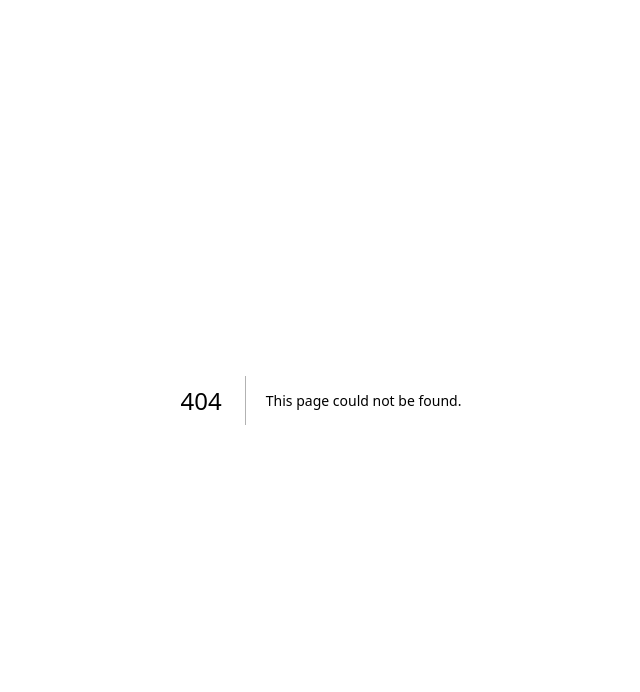
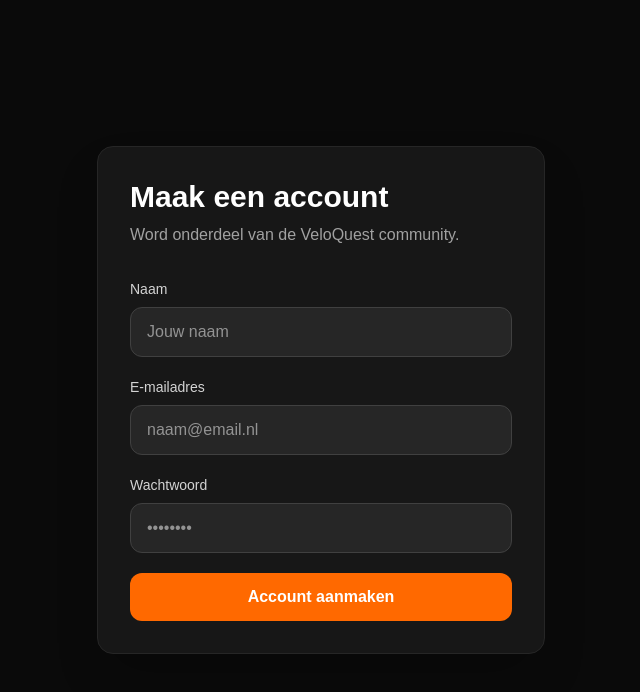
Before and after one commit to RaymonKoole/VeloQuest-App, a Next.js app: page /register in a window 1280 px wide. Before the commit this address had no page. Shown: the top 692 px of the page, without its empty margins (319-959 px from the left). Built offline with nearby package versions, Linux system fonts and the light colour scheme.

Commit message:
Added register

```diff
--- /dev/null
+++ b/app/register/page.tsx
@@ -0,0 +1,60 @@
+export default function RegisterPage() {
+  return (
+    <main className="min-h-screen flex items-center justify-center bg-neutral-950 px-6">
+      <div className="w-full max-w-md rounded-2xl border border-neutral-800 bg-neutral-900 p-8 shadow-2xl">
+        <h1 className="mb-2 text-3xl font-bold text-white">
+          Maak een account
+        </h1>
+
+        <p className="mb-8 text-neutral-400">
+          Word onderdeel van de VeloQuest community.
+        </p>
+
+        <form className="space-y-5">
+          <div>
+            <label className="mb-2 block text-sm text-neutral-300">
+              Naam
+            </label>
+
+            <input
+              type="text"
+              placeholder="Jouw naam"
+              className="w-full rounded-xl border border-neutral-700 bg-neutral-800 px-4 py-3 text-white outline-none focus:border-orange-500"
+            />
+          </div>
+
+          <div>
+            <label className="mb-2 block text-sm text-neutral-300">
+              E-mailadres
+            </label>
+
+            <input
+              type="email"
+              placeholder="naam@email.nl"
+              className="w-full rounded-xl border border-neutral-700 bg-neutral-800 px-4 py-3 text-white outline-none focus:border-orange-500"
+            />
+          </div>
+
+          <div>
+            <label className="mb-2 block text-sm text-neutral-300">
+              Wachtwoord
+            </label>
+
+            <input
+              type="password"
+              placeholder="••••••••"
+              className="w-full rounded-xl border border-neutral-700 bg-neutral-800 px-4 py-3 text-white outline-none focus:border-orange-500"
+            />
+          </div>
+
+          <button
+            type="submit"
+            className="w-full rounded-xl bg-orange-500 py-3 font-semibold text-white transition hover:bg-orange-600"
+          >
+            Account aanmaken
+          </button>
+        </form>
+      </div>
+    </main>
+  );
+}
```
